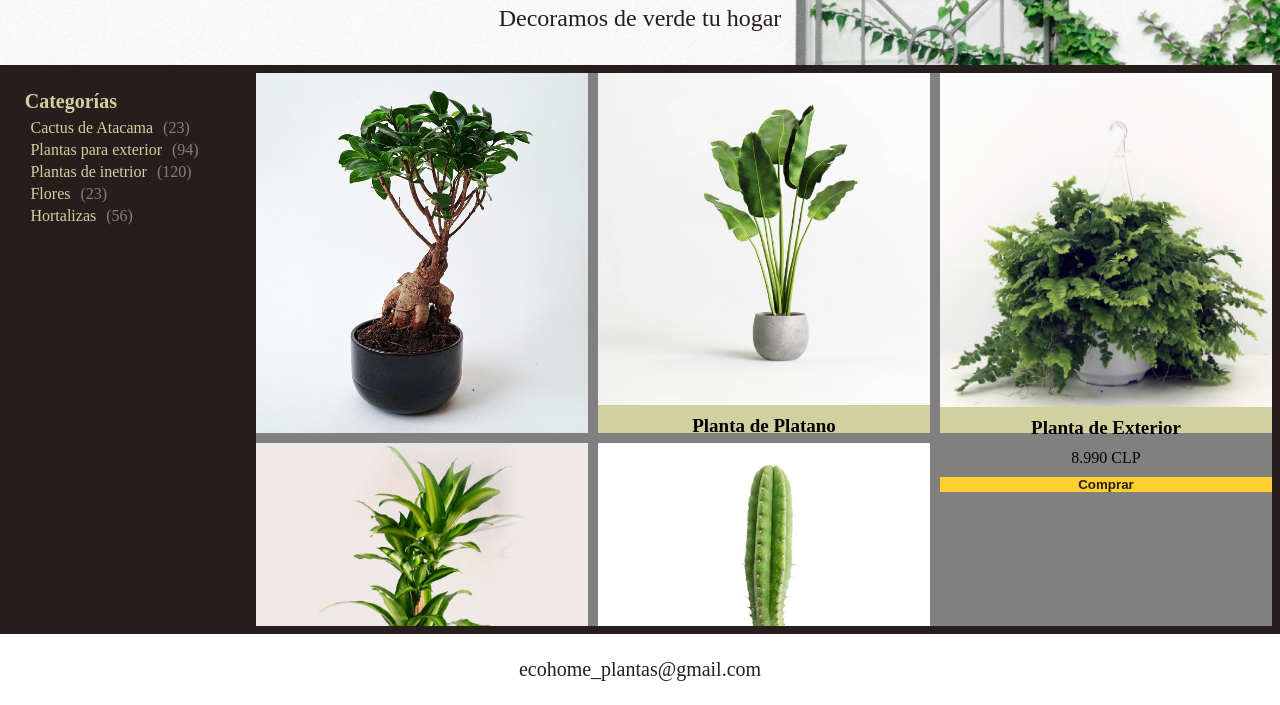
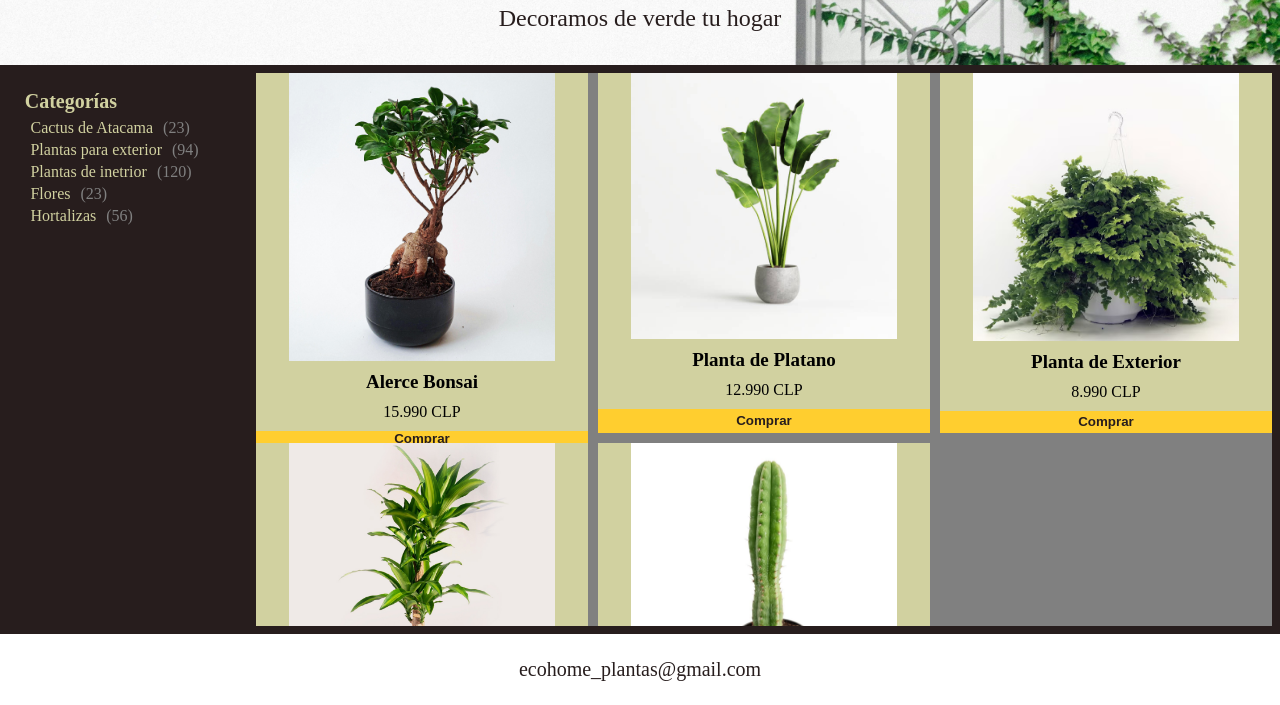
Before and after one commit to GaboDeMelmac/ADL, a plain HTML site: page index.html in a window 1280 px wide. Shown: the part 95-800 px from the top of the page. Drawn offline with Linux system fonts and the light colour scheme.

Commit message:
cambios de size img princiapl

```diff
--- a/assets/CSS/styles.css
+++ b/assets/CSS/styles.css
@@ -41,7 +41,7 @@
 .header p1 {
   font-size: 24px;
   text-align: center;
-  padding: 10px;
+  padding: 2vh;
   filter: none;
 }
 
@@ -108,10 +108,10 @@
 }
 
 .card img {
-  width: 100%;
-  height: 100%;
+  width: 80%;
+  height: 80%;
   object-fit: cover;
-  min-width: 100%;
+  min-width: 80%;
 }
 
 .card h1 {
```
